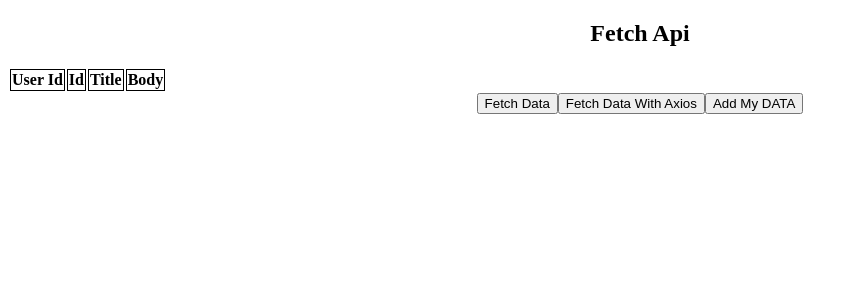
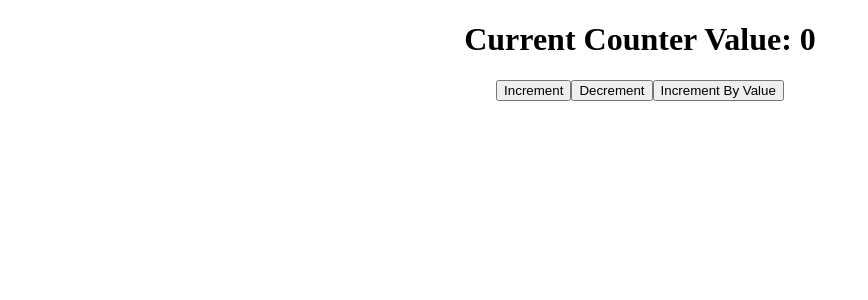
Before and after one commit to PrashantGuptaa/React, a React (Create React App) app: page / in a window 1280 px wide. Shown: the top 300 px of the page, without its empty margins (0-868 px from the left). Built offline with nearby package versions, Linux system fonts and the light colour scheme.

Commit message:
Redux Part-1

```diff
--- a/package.json
+++ b/package.json
@@ -3,6 +3,7 @@
   "version": "0.1.0",
   "private": true,
   "dependencies": {
+    "@reduxjs/toolkit": "^1.8.1",
     "@testing-library/jest-dom": "^5.16.3",
     "@testing-library/react": "^12.1.4",
     "@testing-library/user-event": "^13.5.0",
@@ -10,8 +11,10 @@
     "lodash": "^4.17.21",
     "react": "^18.0.0",
     "react-dom": "^18.0.0",
+    "react-redux": "^8.0.1",
     "react-router-dom": "^6.3.0",
     "react-scripts": "5.0.0",
+    "redux": "^4.2.0",
     "web-vitals": "^2.1.4"
   },
   "scripts": {
--- a/src/App.js
+++ b/src/App.js
@@ -1,13 +1,13 @@
 import "./App.css";
 import React from "react";
-import FetchApiComponent from './components/FetchAndAxios/fetchApi';
+import ReduxCounter from "./components/ReduxComponent/counterRedux";
 
 const App = () => {
 
 
   return (
     <div className="App">
-      <FetchApiComponent/>
+      <ReduxCounter/>
     </div>
   );
 };
--- /dev/null
+++ b/src/components/ReduxComponent/counterRedux.jsx
@@ -0,0 +1,26 @@
+import React from "react";
+import { useSelector, useDispatch } from "react-redux";
+import { decrement, increment, incrementByValue, selectCounter } from "../../redux/reducers";
+
+const ReduxCounter = () => {
+  const countValue = useSelector(selectCounter);
+  const dispatch = useDispatch();
+
+  const handleIncrement = () => dispatch(increment());
+
+  const handleDecrement = () => dispatch(decrement());
+
+  const handleIncrementByValue = () => dispatch(incrementByValue(Math.round(Math.random() * 10)));
+
+  console.log("F-2", countValue);
+  return (
+    <div>
+      <h1>Current Counter Value: {countValue} </h1>
+      <button onClick={handleIncrement}>Increment</button>
+      <button onClick={handleDecrement}>Decrement</button>
+      <button onClick={handleIncrementByValue}>Increment By Value</button>
+    </div>
+  );
+};
+
+export default ReduxCounter;
--- a/src/index.js
+++ b/src/index.js
@@ -1,12 +1,16 @@
 import React from 'react';
 import ReactDOM from 'react-dom';
+import { Provider } from 'react-redux';
 import { BrowserRouter } from 'react-router-dom';
 import App from './App';
+import store from './redux/store';
 
 ReactDOM.render(
   <React.StrictMode>
     <BrowserRouter>
+    <Provider store={store}>
     <App />
+    </Provider>
     </BrowserRouter>
   </React.StrictMode>,
   document.getElementById('root')
--- /dev/null
+++ b/src/redux/reducers.js
@@ -0,0 +1,39 @@
+import { createSlice } from '@reduxjs/toolkit';
+
+// const [myState, setMyState] = useState(0) -> 1
+//
+
+const counterIntialState = {
+    currentCounter: 0
+}
+const counterSlice = createSlice({
+    name: 'counter', // name of the reducer
+    initialState: counterIntialState, // need to give some initial state, to get it started
+    reducers: { // reducers interact direclty with store
+        increment: (state) => {
+            state.currentCounter = state.currentCounter + 1;
+        },
+        decrement: (state) => {
+            state.currentCounter = state.currentCounter - 1;
+        },
+        incrementByValue: (state, action) => {
+            console.log( action.payload);
+            state.currentCounter = state.currentCounter + action.payload;
+        }
+    }
+});
+
+// cc -> 1
+
+const { increment, decrement, incrementByValue } = counterSlice.actions;
+
+const selectCounter = (state) => state.counter.currentCounter;
+
+export  {
+    increment,
+    decrement,
+    incrementByValue,
+    selectCounter,
+}
+
+export default counterSlice.reducer;
--- /dev/null
+++ b/src/redux/store.js
@@ -0,0 +1,8 @@
+import { configureStore } from '@reduxjs/toolkit';
+import CounterReducer from './reducers';
+
+export default configureStore({
+    reducer: {
+        counter: CounterReducer
+    }
+});
```
Also changed, not shown: 1 other file (tests, documents, lock files or other folders).
